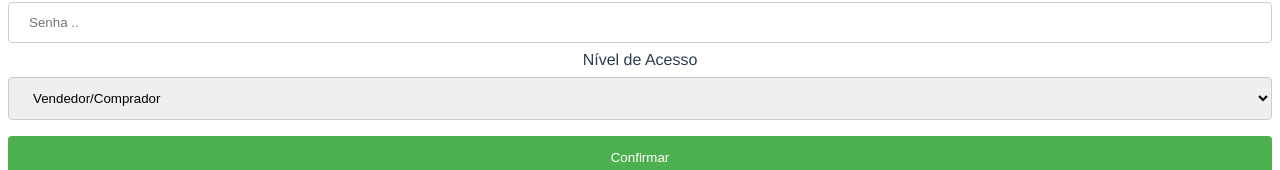
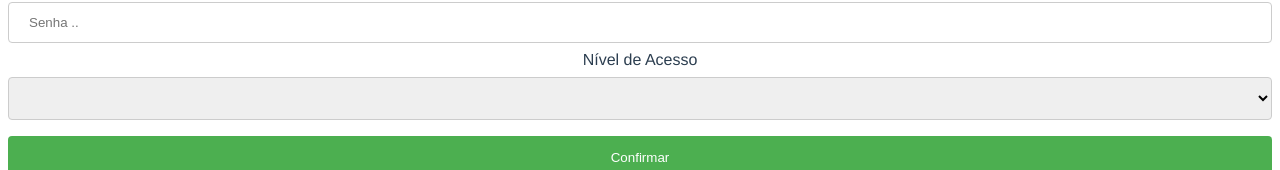
Before and after one commit to IsabellyMV2004/MercadoFippFE, a Vue app: page /form-usuario/Usuario in a window 1280 px wide. Both pictures are taken after a click on the button "Novo Usuário". Shown: the part 364-534 px from the top of the page. Built offline with nearby package versions, Linux system fonts and the light colour scheme; no server answers.

Commit message:
não ta inserindo

```diff
--- a/src/components/AdminDashboard.vue
+++ b/src/components/AdminDashboard.vue
@@ -32,7 +32,9 @@
           <td>{{ a.titulo }}</td>
           <td>{{ a.data }}</td>
           <td>{{ a.descricao }}</td>
+          <td>{{ a.preco }}</td>
           <td>{{ a.categoria.nome }}</td>
+          <td>{{ a.usuario.nome }}</td>
           <td><button @click="apagarAnuncio(a.id)">Excluir</button></td>
         </tr>
       </tbody>
--- a/src/components/FormUsuario.vue
+++ b/src/components/FormUsuario.vue
@@ -14,8 +14,8 @@
 
         <label for="nivel">Nível de Acesso</label>
         <select id="nivel" v-model="nivel">
-          <option value="adm">Administrador</option>
-          <option value="vendedor">Vendedor/Comprador</option>
+          <option value="1">Administrador</option>
+          <option value="2">Vendedor/Comprador</option>
         </select>
 
         <input type="submit" value="Confirmar">
--- a/src/components/TelaPrincipal.vue
+++ b/src/components/TelaPrincipal.vue
@@ -8,11 +8,11 @@
     </router-link>
 
     <router-link to="/form-usuario/Usuario">
-      <button v-if="usuario.nivel === 'adm'">Cadastro de Usuários</button>
+      <button v-if="usuario.nivel === '2'">Cadastro de Usuários</button>
     </router-link>
 
     <router-link to="/admin">
-      <button v-if="usuario.nivel === 'adm'">Painel Administrativo</button>
+      <button v-if="usuario.nivel === '1'">Painel Administrativo</button>
     </router-link>
 
     <router-link to="/">
```
